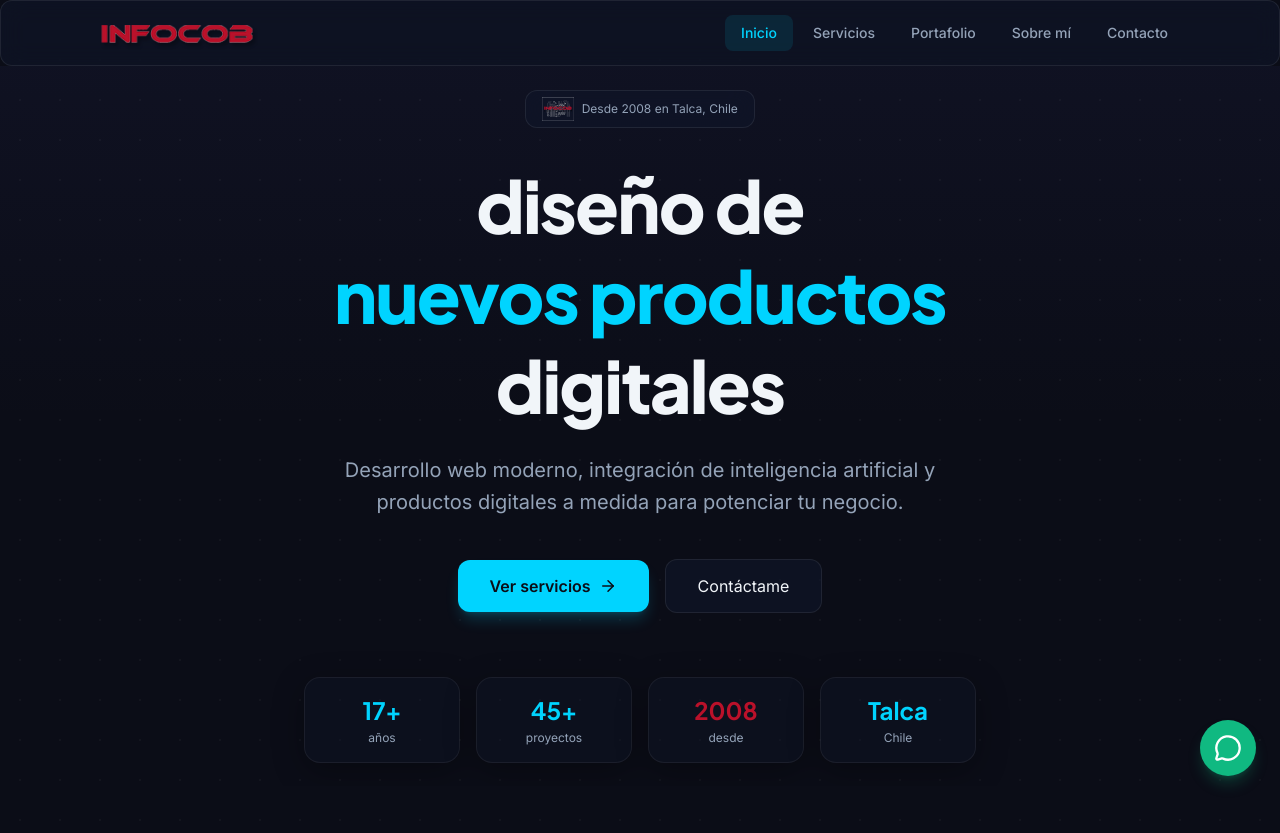
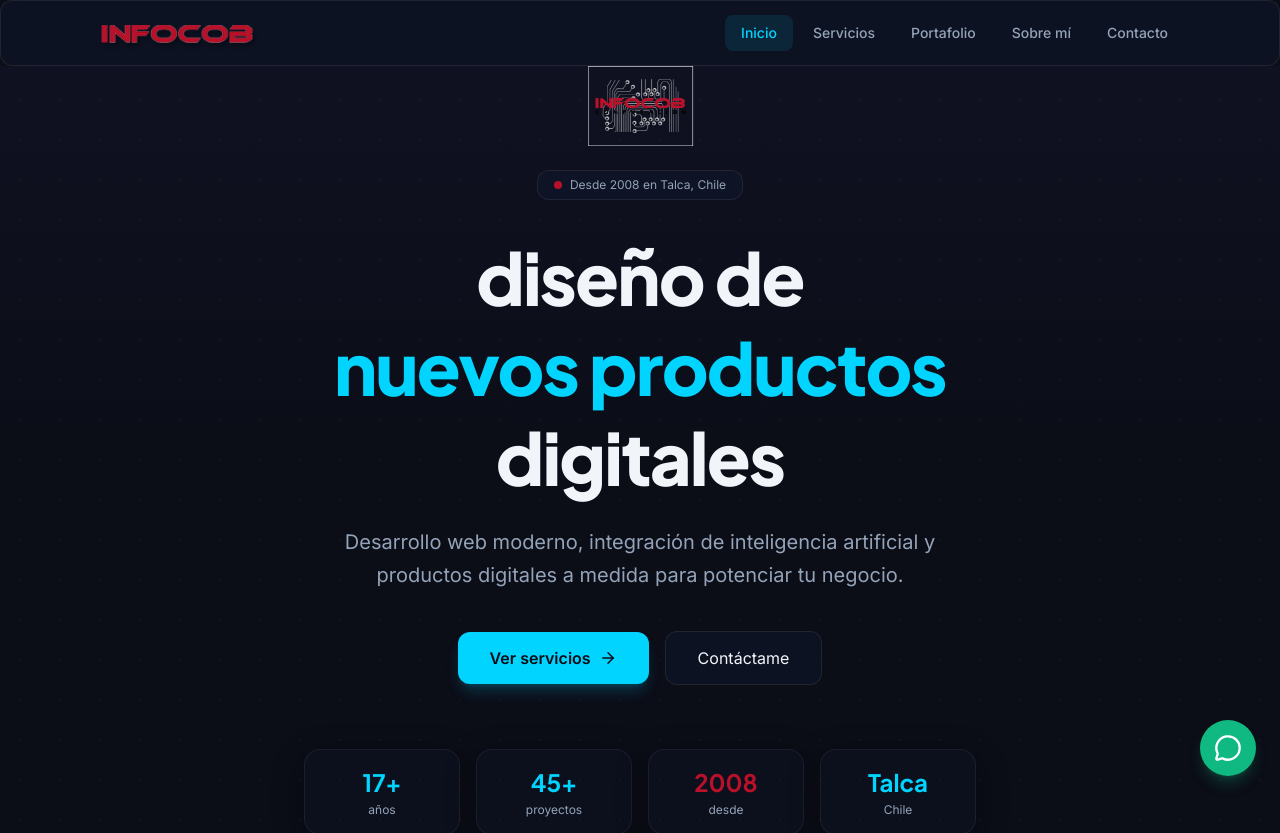
Before and after one commit to superdandi/infocob, a Next.js app: page /infocob/ in a window 1280 px wide. Shown: the top 833 px of the page. Built offline with nearby package versions, Linux system fonts and the light colour scheme.

Commit message:
feat: standalone full logo above hero badge with red dot

```diff
--- a/src/components/Hero.tsx
+++ b/src/components/Hero.tsx
@@ -9,12 +9,16 @@ export default function Hero() {
       <div className="absolute inset-0 bg-gradient-to-b from-accent-secondary/5 via-transparent to-transparent pointer-events-none" />
 
       <div className="relative z-10 max-w-4xl mx-auto px-4 sm:px-6 text-center">
-        <div className="inline-flex items-center gap-2 px-4 py-1.5 rounded-full glass text-xs text-text-muted mb-8 animate-fade-in">
+        <div className="mb-6 animate-fade-in">
           <img
             src={asset("/images/infocob logo.png")}
-            alt=""
-            className="h-6 w-auto"
+            alt="INFOCOB"
+            className="h-16 sm:h-20 w-auto mx-auto"
           />
+        </div>
+
+        <div className="inline-flex items-center gap-2 px-4 py-1.5 rounded-full glass text-xs text-text-muted mb-8 animate-fade-in">
+          <span className="w-2 h-2 rounded-full bg-brand animate-pulse" />
           Desde 2008 en Talca, Chile
         </div>
 
```
